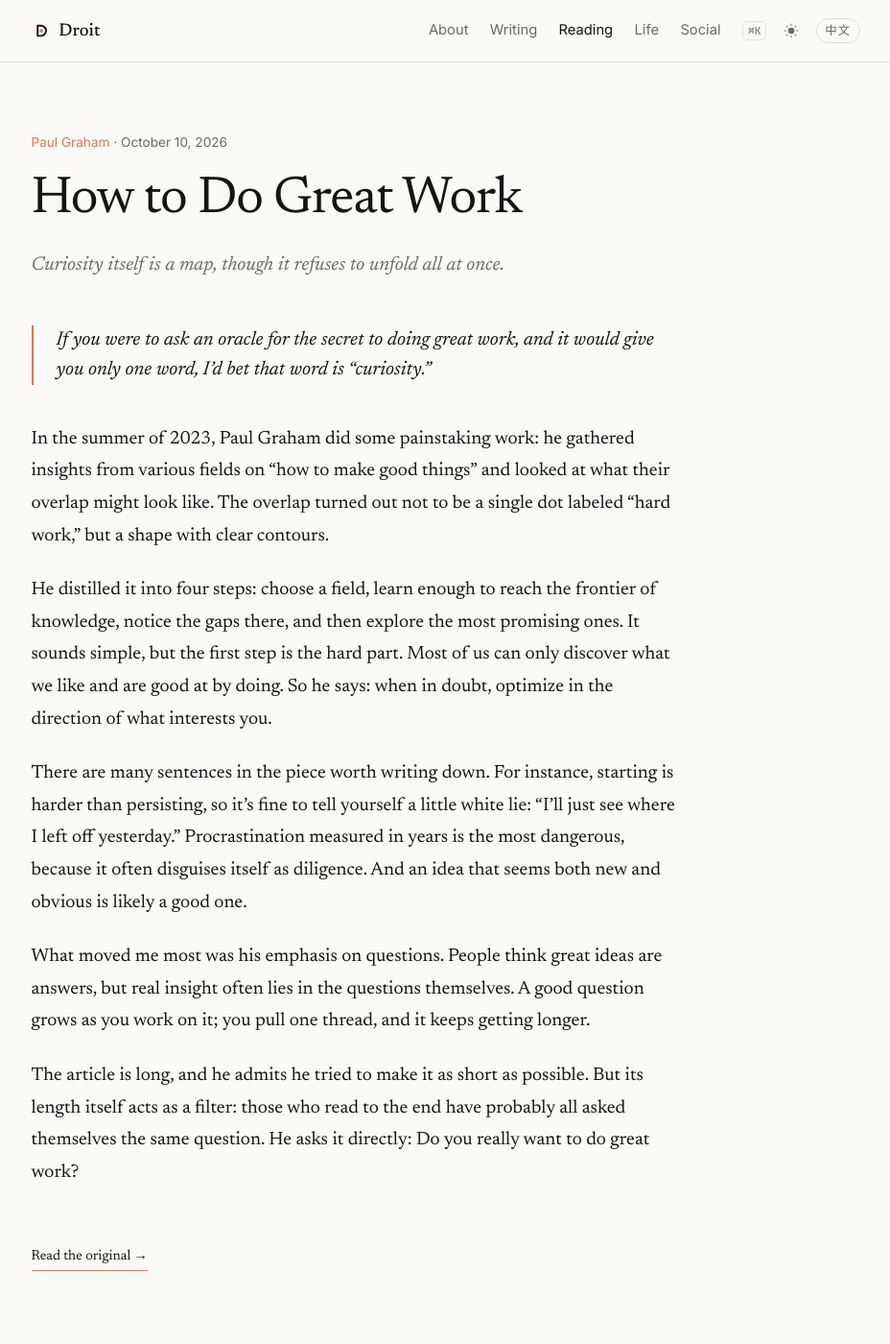
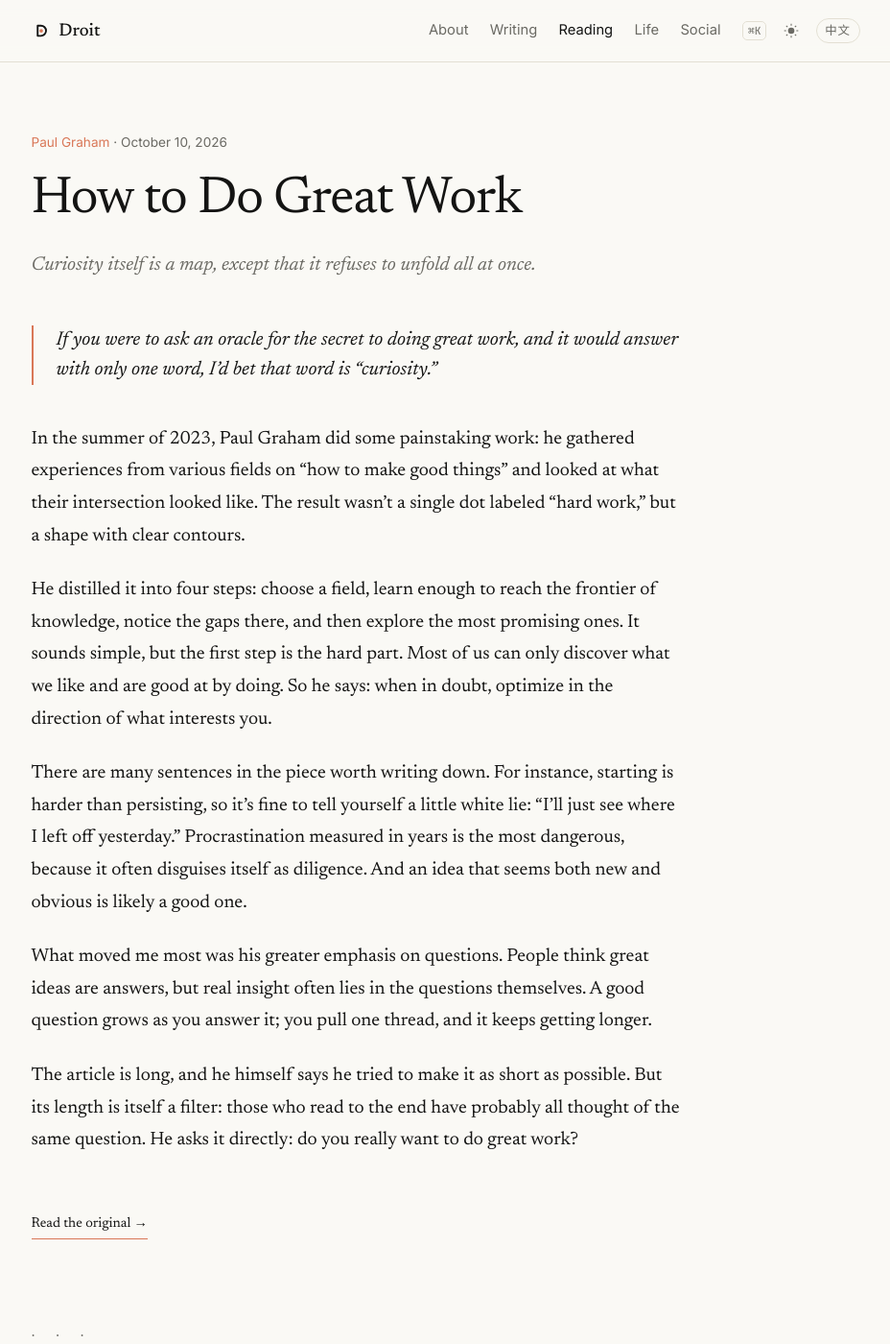
Before and after one commit to Right202209/Right202209.github.io, a Jekyll site: the page built from _reading/en/how-to-do-great-work.md, in a window 1280 px wide and 1400 px high. Shown: the whole window at 96% size, without its empty margins (168-1096 px from the left). Built offline with Jekyll 4.4.1, drawn with Linux system fonts in a browser that asks for light colours.

Commit message:
publish: #2 _reading/how-to-do-great-work.md

```diff
--- a/_reading/en/how-to-do-great-work.md
+++ b/_reading/en/how-to-do-great-work.md
@@ -2,22 +2,22 @@
 title: How to Do Great Work
 author: Paul Graham
 date: 2026-10-10
-description: Curiosity itself is a map, though it refuses to unfold all at once.
+description: Curiosity itself is a map, except that it refuses to unfold all at once.
 source: https://paulgraham.com/greatwork.html
 ref: how-to-do-great-work
 issue: 2
 translated: auto
-source_hash: 71014a1160907d10
+source_hash: 4f859d5b540d00a1
 ---
 
-> If you were to ask an oracle for the secret to doing great work, and it would give you only one word, I’d bet that word is “curiosity.”
+> If you were to ask an oracle for the secret to doing great work, and it would answer with only one word, I’d bet that word is “curiosity.”
 
-In the summer of 2023, Paul Graham did some painstaking work: he gathered insights from various fields on “how to make good things” and looked at what their overlap might look like. The overlap turned out not to be a single dot labeled “hard work,” but a shape with clear contours.
+In the summer of 2023, Paul Graham did some painstaking work: he gathered experiences from various fields on “how to make good things” and looked at what their intersection looked like. The result wasn’t a single dot labeled “hard work,” but a shape with clear contours.
 
 He distilled it into four steps: choose a field, learn enough to reach the frontier of knowledge, notice the gaps there, and then explore the most promising ones. It sounds simple, but the first step is the hard part. Most of us can only discover what we like and are good at by doing. So he says: when in doubt, optimize in the direction of what interests you.
 
 There are many sentences in the piece worth writing down. For instance, starting is harder than persisting, so it’s fine to tell yourself a little white lie: “I’ll just see where I left off yesterday.” Procrastination measured in years is the most dangerous, because it often disguises itself as diligence. And an idea that seems both new and obvious is likely a good one.
 
-What moved me most was his emphasis on questions. People think great ideas are answers, but real insight often lies in the questions themselves. A good question grows as you work on it; you pull one thread, and it keeps getting longer.
+What moved me most was his greater emphasis on questions. People think great ideas are answers, but real insight often lies in the questions themselves. A good question grows as you answer it; you pull one thread, and it keeps getting longer.
 
-The article is long, and he admits he tried to make it as short as possible. But its length itself acts as a filter: those who read to the end have probably all asked themselves the same question. He asks it directly: Do you really want to do great work?
+The article is long, and he himself says he tried to make it as short as possible. But its length is itself a filter: those who read to the end have probably all thought of the same question. He asks it directly: do you really want to do great work?
```
Also changed, not shown: _reading/how-to-do-great-work.md (+2 -2 lines).
